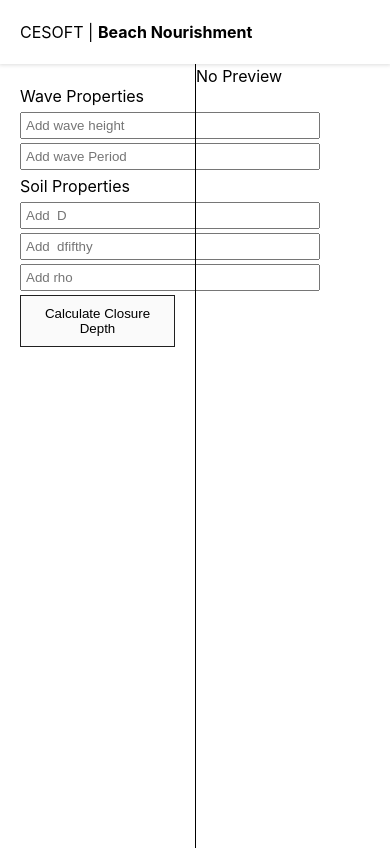
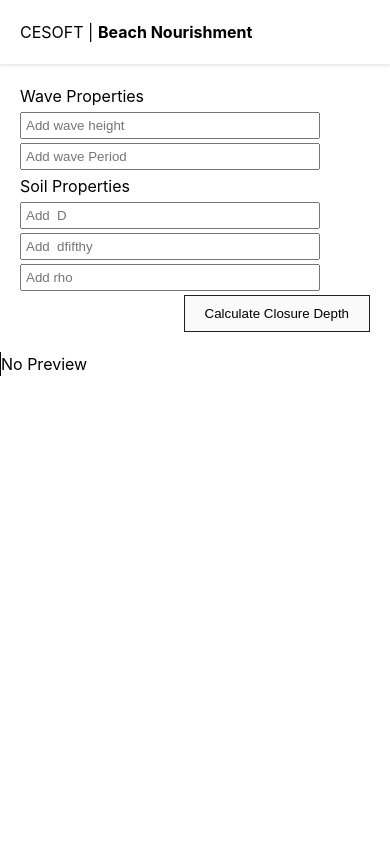
Before and after one commit to devcusn/beach_nourishment_frontend, a React (Vite) app: page / in a window 390 px wide. Built offline with nearby package versions, Linux system fonts and the light colour scheme.

Commit message:
feat: css media query add

```diff
--- a/src/container/beach-nourishment/BeachScene.tsx
+++ b/src/container/beach-nourishment/BeachScene.tsx
@@ -3,6 +3,7 @@ import { Canvas } from "@react-three/fiber";
 import { Line, OrbitControls } from "@react-three/drei";
 import { BeachSceneProps } from "./types";
 import { arange } from "../../utils/arange";
+import { Vector3 } from "three";
 
 const Square = ({
   position,
@@ -13,8 +14,9 @@ const Square = ({
 }) => {
   const pyramidRef = useRef(null);
   const edge = 0.9;
+
   return (
-    <mesh ref={pyramidRef} position={position}>
+    <mesh ref={pyramidRef} position={new Vector3(...position)}>
       <boxGeometry args={[edge, edge, edge]} />
       <meshStandardMaterial
         transparent={color === "blue"}
@@ -32,7 +34,7 @@ const BeachScene: React.FunctionComponent<BeachSceneProps> = ({
   y,
   matris,
 }) => {
-  const squares = matris.map((p) => (
+  const squares = matris.map((p: Array<number>) => (
     <Square
       key={Math.random()}
       position={[p[0] - x / 2, p[1], p[2]]}
--- a/src/container/beach-nourishment/index.tsx
+++ b/src/container/beach-nourishment/index.tsx
@@ -1,3 +1,6 @@
+/* eslint-disable @typescript-eslint/ban-ts-comment */
+// @ts-nocheck
+
 import { FormEvent, useState } from "react";
 import BeachScene from "./BeachScene";
 import classes from "./style.module.css";
@@ -17,7 +20,7 @@ const BeachNourishmentPage = () => {
       rho: rho.value,
       dfifthy: dfifthy.value,
     };
-    const res = await fetch("http://127.0.0.1:5000/api/closure_depth", {
+    const res = await fetch("http://api.civilsoft.xyz/api/closure_depth", {
       method: "POST",
       headers: {
         "Content-Type": "application/json",
@@ -59,7 +62,7 @@ const BeachNourishmentPage = () => {
                 <div>Closure Depth X : {Number(data["x"]).toFixed(2)} m</div>
                 <div>A : {Number(data["A"]).toFixed(2)} </div>
               </div>
-              <div>
+              <div className={classes.chart}>
                 {
                   <LineChart
                     data={arange(data["x"]).map((m) => [
@@ -77,7 +80,6 @@ const BeachNourishmentPage = () => {
           {!loading && !data && <div>No Preview</div>}
           {data && (
             <BeachScene
-              is={loading}
               A={data["A"]}
               x={data["x"]}
               y={-1 * data["closure_depth"]}
--- a/src/container/beach-nourishment/style.module.css
+++ b/src/container/beach-nourishment/style.module.css
@@ -49,3 +49,17 @@
   margin-top: 10px;
   box-shadow: 0px 0px 5px 1px #cccccc;
 }
+@media only screen and (max-width: 600px) {
+  .layout {
+    flex-direction: column;
+  }
+  .layout_right {
+    width: 100%;
+  }
+  .layout_left {
+    width: 100%;
+  }
+  .chart {
+    height: 200px;
+  }
+}
--- a/src/container/beach-nourishment/types.d.ts
+++ b/src/container/beach-nourishment/types.d.ts
@@ -3,5 +3,4 @@ export type BeachSceneProps = {
   x: number;
   y: number;
   matris: Arrray<Array<number>>;
-  data: object;
 };
```
